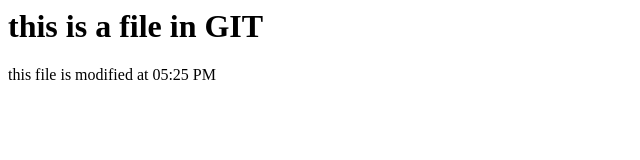
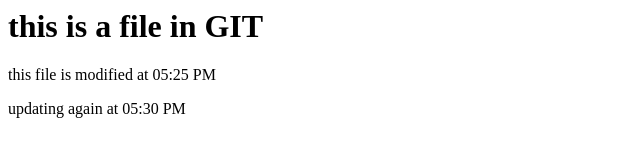
Before and after one commit to chikkaveera/hello-world, a plain HTML site: page index.html in a window 1280 px wide. Shown: the whole page, without its empty margins (0-640 px from the left). Drawn offline with Linux system fonts and the light colour scheme.

Commit message:
2 files committed

```diff
--- a/index.html
+++ b/index.html
@@ -1,2 +1,3 @@
 <h1> this is a file in GIT</h1>
 <p> this file is modified at 05:25 PM</p>
+<p> updating again at 05:30 PM</p>
```
Also changed, not shown: index1.html (+1 -0 lines).
